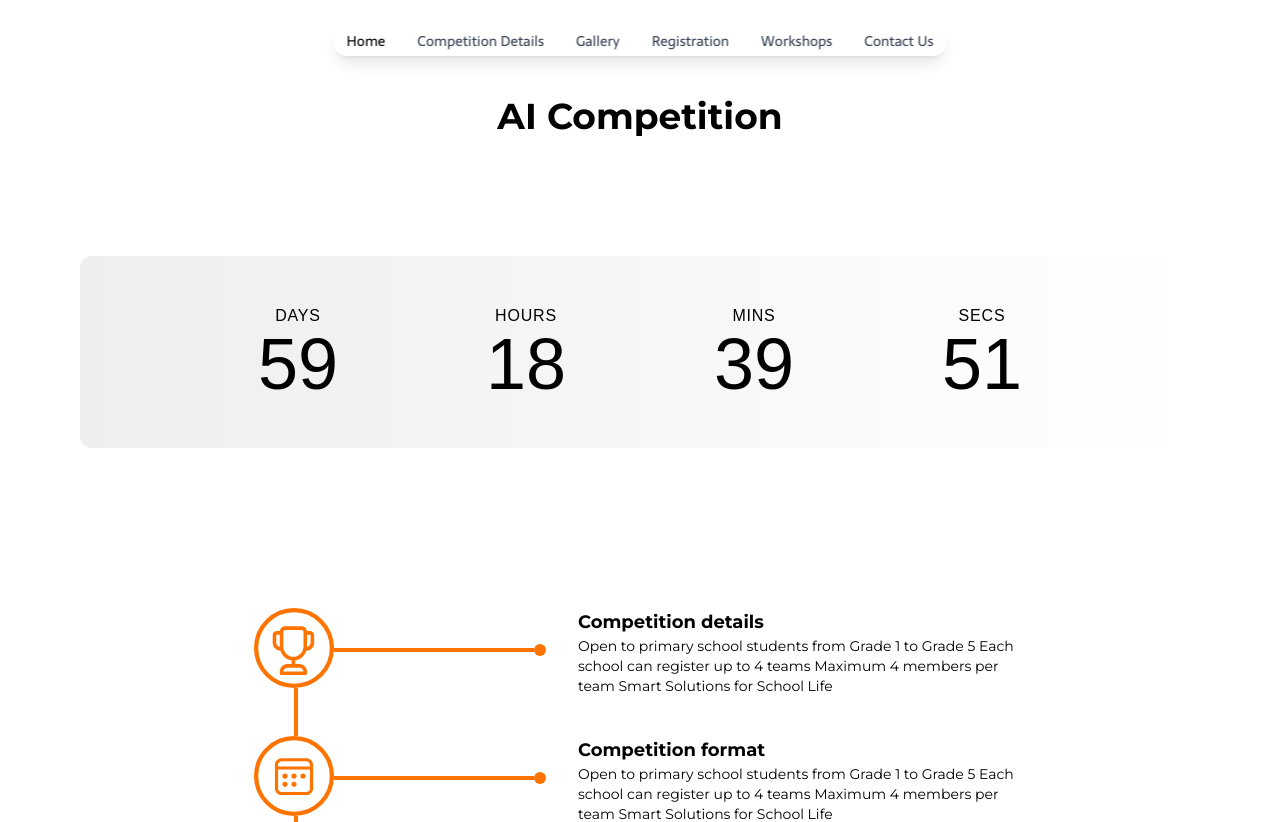
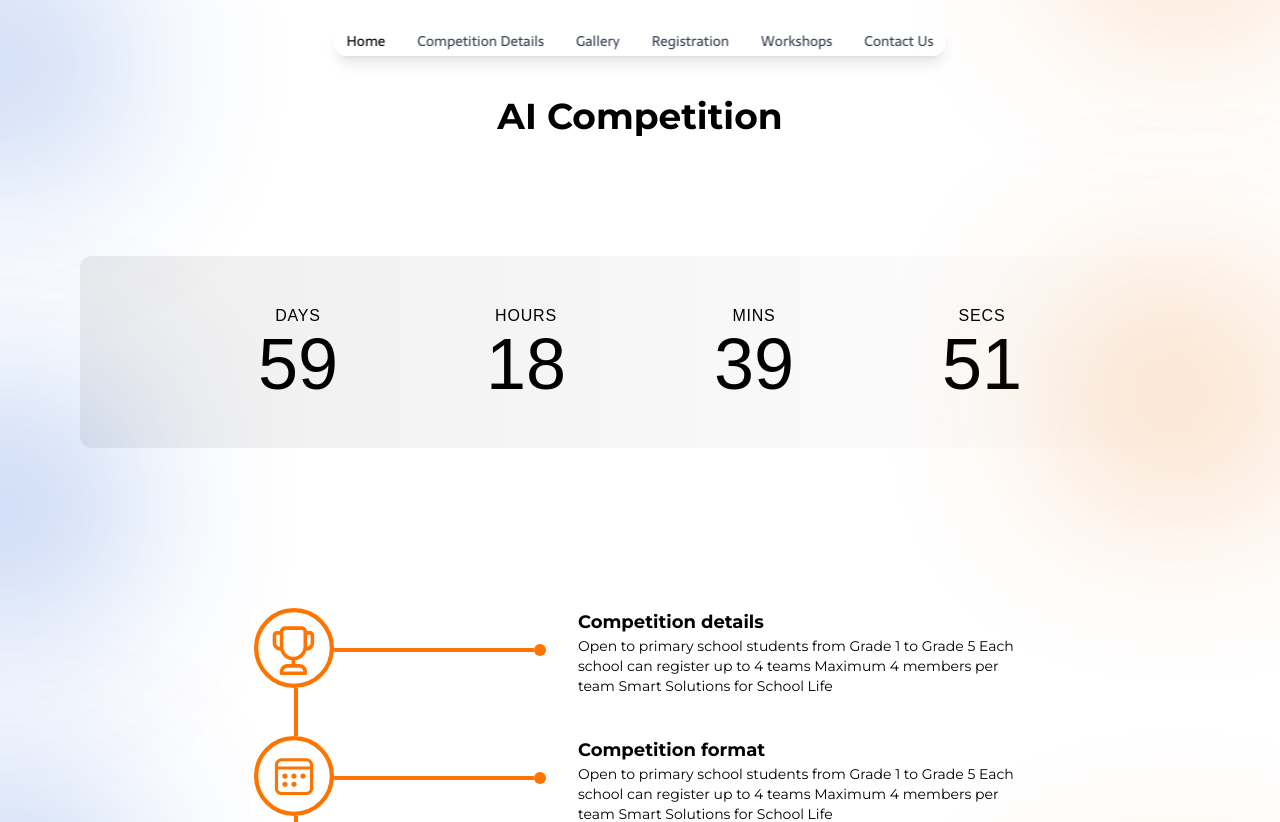
Before and after one commit to SayuruRehan/codefest-revamp, a Next.js app: page /competition/ai-competition in a window 1280 px wide. Shown: the top 822 px of the page. Built offline with nearby package versions, Linux system fonts and the light colour scheme; a web font is replaced by a local one.

Commit message:
feat: create background effect

```diff
--- a/src/app/competition/[name]/page.tsx
+++ b/src/app/competition/[name]/page.tsx
@@ -1,3 +1,4 @@
+import BackgroundWrapper from "@/components/BackgroundWrapper"
 import CountdownTimer from "@/components/CountdownTimer"
 import FadeInSection from "@/components/FadeInSection"
 import Navbar from "@/components/Navbar"
@@ -68,6 +69,8 @@ export default async function Competition({ params }: Props) {
   }
 
   return (
+    <BackgroundWrapper>
+
       <main className="min-h-screen pt-16 bg-white text-black">
         <Navbar />
         <section className="">
@@ -184,5 +187,6 @@ export default async function Competition({ params }: Props) {
           </footer>
         </FadeInSection>
       </main>
+    </BackgroundWrapper>
   )
 }
--- /dev/null
+++ b/src/components/BackgroundWrapper.tsx
@@ -0,0 +1,53 @@
+"use client"
+
+import { ReactNode, useEffect, useState } from "react";
+
+const COLOR_1 = "#004BD3"
+const COLOR_2 = "#ED7612"
+const CIRCLE_BASE_SIZE = 200
+
+export default function BackgroundWrapper({ children }: { children: ReactNode }) {
+
+  const [pageHeight, setPageHeight] = useState<number>()
+
+  useEffect(() => {
+    setPageHeight(document.body.scrollHeight)
+  }, [])
+
+  const [circles, setCircles] = useState<React.ReactNode[]>([]);
+
+  useEffect(() => {
+    if (!pageHeight) return;
+
+    const generatedCircles = [];
+    let y = -CIRCLE_BASE_SIZE / 2;
+    while (y + 500 <= pageHeight) {
+      for (let i = 0; i < 2; i++) {
+        const circle = <div
+          key={generatedCircles.length}
+          className="absolute bg-red-300 rounded-full opacity-40 blur-[100px] pointer-events-none"
+          style={{
+            top: y + Math.floor(Math.random() * 300) - 150,
+            left: i % 2 == 0 ? - CIRCLE_BASE_SIZE / 2 : undefined,
+            right: i % 2 == 1 ? 0 : undefined,
+            width: CIRCLE_BASE_SIZE + Math.floor(Math.random() * 20) - 10,
+            height: CIRCLE_BASE_SIZE + Math.floor(Math.random() * 20) - 10,
+            backgroundColor: i % 2 == 0 ? COLOR_1 : COLOR_2
+          }}
+        />
+        generatedCircles.push(circle);
+      }
+      y += CIRCLE_BASE_SIZE + 200 + Math.floor(Math.random() * 300);
+    }
+    setCircles(generatedCircles);
+  }, [pageHeight]);
+
+  return (
+    <>
+      <div>
+        {circles}
+      </div>
+      {children}
+    </>
+  )
+}
```
Lines whose indentation alone changed are shown as unchanged.
